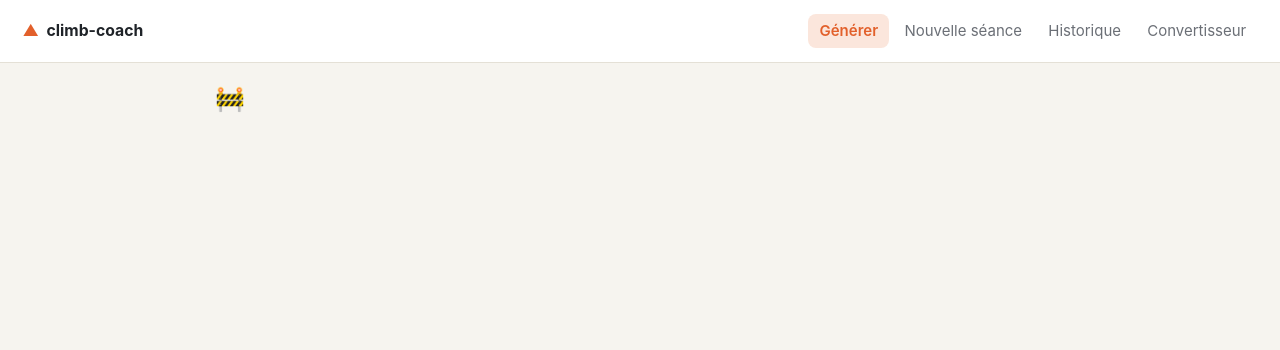
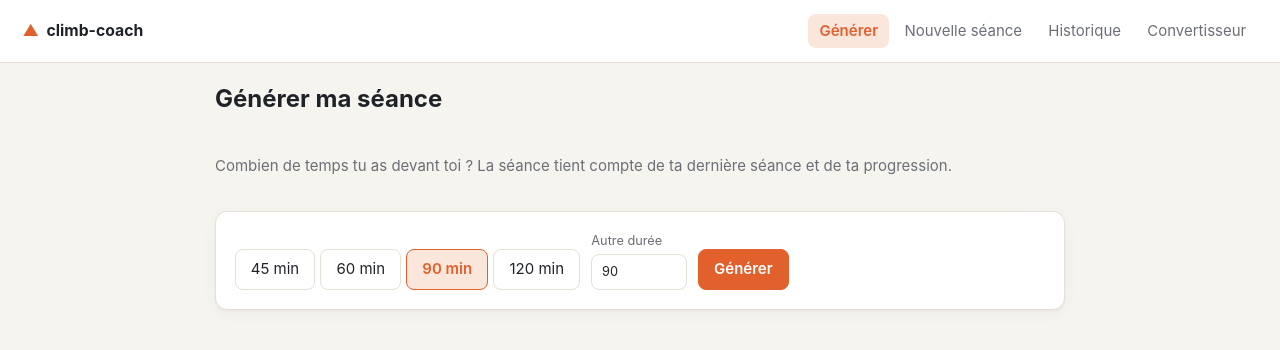
Before and after one commit to Bastien-Gaillard/climb-coach, an Angular app in the folder apps/web/: page /generer in a window 1280 px wide. Shown: the top 350 px of the page. Built offline with nearby package versions, Linux system fonts and the light colour scheme.

Commit message:
feat(web): page de génération avec frise de la séance et badge Mistral/règles

```diff
--- /dev/null
+++ b/apps/web/src/app/pages/generate/generate.html
@@ -0,0 +1,81 @@
+<h1>Générer ma séance</h1>
+<p class="muted">Combien de temps tu as devant toi ? La séance tient compte de ta dernière séance et de ta progression.</p>
+
+<section class="card stack">
+  <div class="row">
+    <div class="presets" role="group" aria-label="Durées rapides">
+      @for (p of presets; track p) {
+        <button type="button" [class.selected]="minutes() === p" (click)="minutes.set(p)">
+          {{ p }} min
+        </button>
+      }
+    </div>
+    <label>
+      Autre durée
+      <input
+        type="number"
+        min="30"
+        max="300"
+        step="5"
+        [value]="minutes()"
+        (change)="setMinutes($any($event.target).valueAsNumber)"
+      />
+    </label>
+    <button type="button" class="primary" (click)="generate()" [disabled]="loading()">
+      {{ loading() ? 'Génération…' : 'Générer' }}
+    </button>
+  </div>
+  @if (error(); as e) {
+    <p class="error">{{ e }}</p>
+  }
+</section>
+
+@if (result(); as r) {
+  <section class="card stack plan" data-testid="plan">
+    <div class="plan-head">
+      <h2>
+        {{ focusLabel[r.plan.focus] }}
+        @if (r.plan.intensity === 'light') {
+          <span class="badge warn">légère</span>
+        }
+      </h2>
+      @if (r.source === 'mistral') {
+        <span class="badge accent" title="Générée par Mistral, validée par l'API">✦ Mistral</span>
+      } @else {
+        <span class="badge" [title]="r.fallbackReason ?? 'Générée par les règles'">⚙ Règles</span>
+      }
+    </div>
+
+    <p>{{ r.plan.summary }}</p>
+    @if (r.fallbackReason) {
+      <p class="muted small">Mistral n'a pas pu répondre ({{ r.fallbackReason }}), les règles ont pris le relais.</p>
+    }
+
+    <div class="timeline" aria-hidden="true">
+      @for (b of r.plan.blocks; track $index) {
+        <span [class]="b.kind" [style.width]="share(b.minutes)" [title]="b.title"></span>
+      }
+    </div>
+
+    <ol class="blocks">
+      @for (b of r.plan.blocks; track $index) {
+        <li [class]="b.kind">
+          <div class="block-head">
+            <span class="icon">{{ icon[b.kind] }}</span>
+            <strong>{{ b.title }}</strong>
+            <span class="muted">{{ b.minutes }} min</span>
+            @if (b.target) {
+              <span class="badge ok">{{ styleLabel[b.target.style] }} · {{ b.target.grade }}</span>
+            }
+          </div>
+          <ul>
+            @for (step of b.instructions; track $index) {
+              <li>{{ step }}</li>
+            }
+          </ul>
+        </li>
+      }
+    </ol>
+    <p class="muted small">Total : {{ total() }} min sur {{ r.availableMinutes }} min dispo.</p>
+  </section>
+}
--- /dev/null
+++ b/apps/web/src/app/pages/generate/generate.scss
@@ -0,0 +1,91 @@
+:host {
+  display: flex;
+  flex-direction: column;
+  gap: 1.25rem;
+}
+
+.presets {
+  display: flex;
+  gap: 0.35rem;
+
+  button.selected {
+    background: var(--accent-soft);
+    border-color: var(--accent);
+    color: var(--accent);
+    font-weight: 600;
+  }
+}
+
+.plan-head {
+  display: flex;
+  justify-content: space-between;
+  align-items: center;
+  gap: 0.5rem;
+
+  h2 {
+    margin: 0;
+    display: flex;
+    align-items: center;
+    gap: 0.5rem;
+  }
+}
+
+.small {
+  font-size: 0.85rem;
+  margin: 0;
+}
+
+$kinds: (
+  warmup: #f3b27a,
+  main: var(--accent),
+  core: #7a8ef3,
+  cooldown: #8fc9a8,
+);
+
+.timeline {
+  display: flex;
+  height: 0.6rem;
+  border-radius: 999px;
+  overflow: hidden;
+  gap: 2px;
+
+  @each $kind, $color in $kinds {
+    .#{$kind} {
+      background: $color;
+    }
+  }
+}
+
+.blocks {
+  list-style: none;
+  margin: 0;
+  padding: 0;
+  display: flex;
+  flex-direction: column;
+  gap: 0.75rem;
+
+  > li {
+    padding: 0.75rem 1rem;
+    border-radius: 10px;
+    background: var(--bg);
+    border-left: 4px solid var(--line);
+
+    @each $kind, $color in $kinds {
+      &.#{$kind} {
+        border-left-color: $color;
+      }
+    }
+  }
+
+  ul {
+    margin: 0.4rem 0 0;
+    padding-left: 1.2rem;
+  }
+}
+
+.block-head {
+  display: flex;
+  align-items: center;
+  flex-wrap: wrap;
+  gap: 0.5rem;
+}
--- a/apps/web/src/app/pages/generate/generate.ts
+++ b/apps/web/src/app/pages/generate/generate.ts
@@ -1,7 +1,51 @@
-import { Component } from '@angular/core';
+import { Component, computed, inject, signal } from '@angular/core';
+import { ApiService } from '../../core/api.service';
+import { BLOCK_ICON, errorMessage, FOCUS_LABEL, STYLE_LABEL } from '../../core/labels';
+import { GeneratedPlan } from '../../core/models';
 
 @Component({
   selector: 'app-generate',
-  template: '<h1>🚧</h1>',
+  templateUrl: './generate.html',
+  styleUrl: './generate.scss',
 })
-export class GeneratePage {}
+export class GeneratePage {
+  private readonly api = inject(ApiService);
+
+  protected readonly presets = [45, 60, 90, 120];
+  protected readonly focusLabel = FOCUS_LABEL;
+  protected readonly styleLabel = STYLE_LABEL;
+  protected readonly icon = BLOCK_ICON;
+
+  protected readonly minutes = signal(90);
+  protected readonly loading = signal(false);
+  protected readonly error = signal<string | null>(null);
+  protected readonly result = signal<GeneratedPlan | null>(null);
+
+  protected readonly total = computed(
+    () => this.result()?.plan.blocks.reduce((sum, b) => sum + b.minutes, 0) ?? 0,
+  );
+
+  protected setMinutes(value: number): void {
+    if (Number.isFinite(value)) this.minutes.set(Math.min(300, Math.max(30, Math.round(value))));
+  }
+
+  protected generate(): void {
+    this.loading.set(true);
+    this.error.set(null);
+    this.api.generatePlan(this.minutes()).subscribe({
+      next: (res) => {
+        this.result.set(res);
+        this.loading.set(false);
+      },
+      error: (err) => {
+        this.error.set(errorMessage(err));
+        this.loading.set(false);
+      },
+    });
+  }
+
+  /** Largeur du bloc dans la frise, en % de la séance. */
+  protected share(minutes: number): string {
+    return `${(minutes / Math.max(1, this.total())) * 100}%`;
+  }
+}
```
